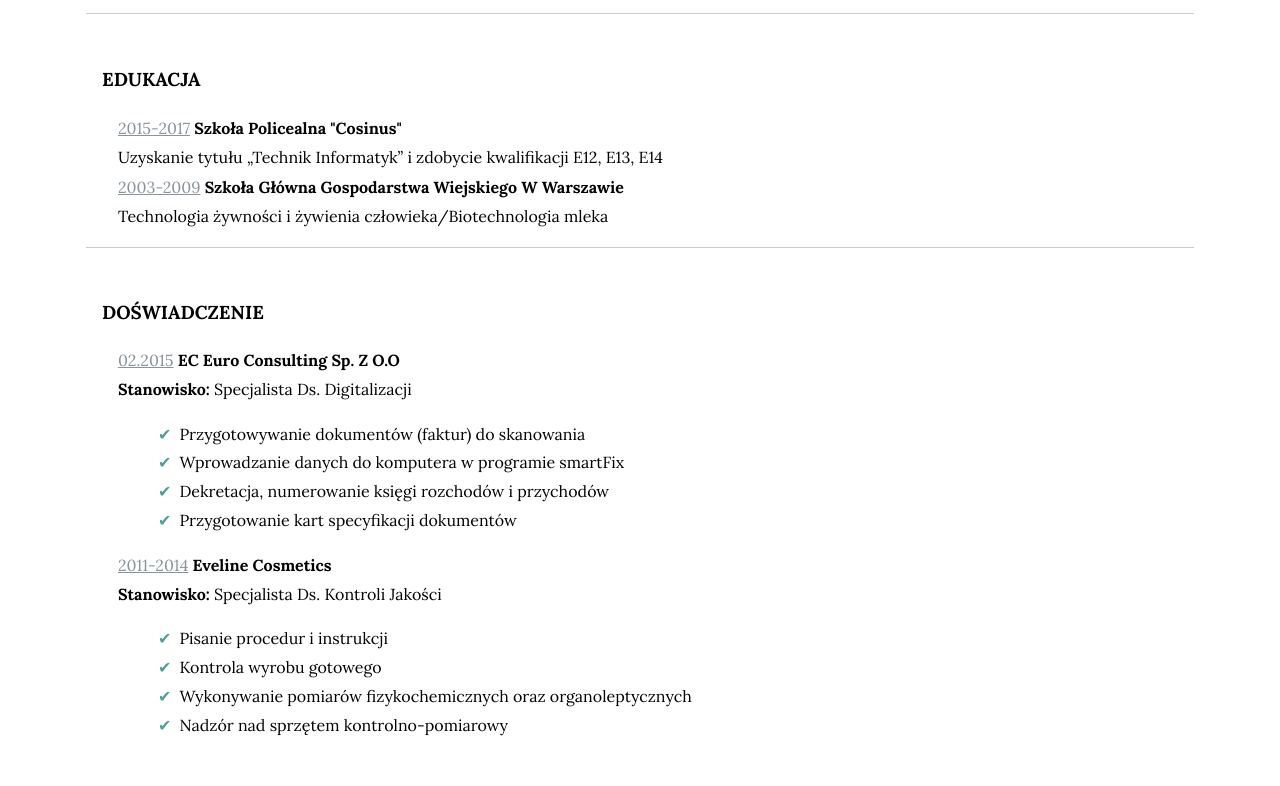
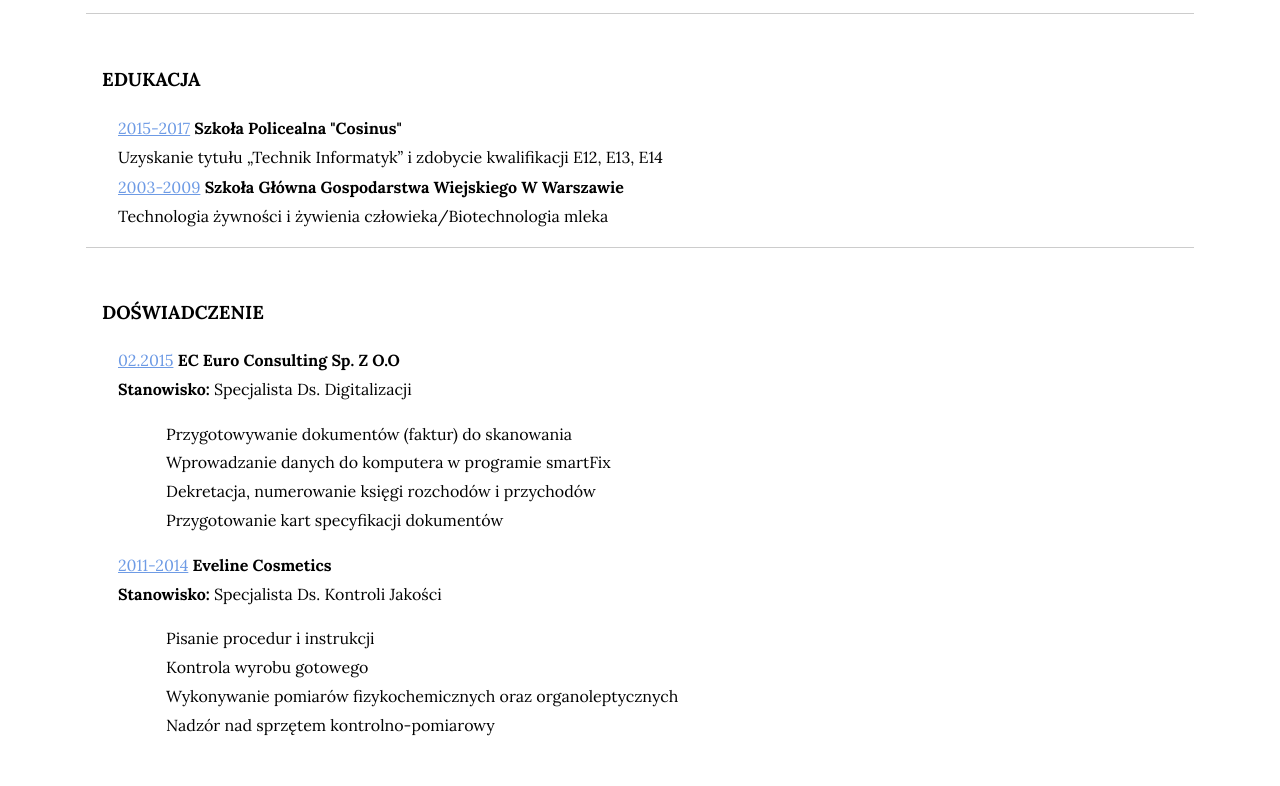
Before and after one commit to dorotaniemyjska/MyCV, a plain HTML site: page index.html in a window 1280 px wide. Shown: the part 1614-2400 px from the top of the page. Drawn offline with Linux system fonts and the light colour scheme.

Commit message:
style.css

```diff
--- a/style.css
+++ b/style.css
@@ -32,7 +32,7 @@ header, main, footer {
 header {
   padding: 2em;
   text-align: center;
-  background-image: url(img/backgrounds-blank-blue-953214.jpg);
+  background-image:url(img/backgrounds-blank-blue-953214.jpg);
   background-size: cover;
   background-position: fixed;
   color: white;
@@ -140,12 +140,12 @@ a .fab {
 
 
 .school span, .job-title span {
-  color: #889499;
+  color: #6e9be5;
   text-decoration: underline;
 }
 
 ul.job-description li:before{
-  content: "✔";
+  content: "";
   padding-right: 0.5em;
   color: #509e98;
 }
```
